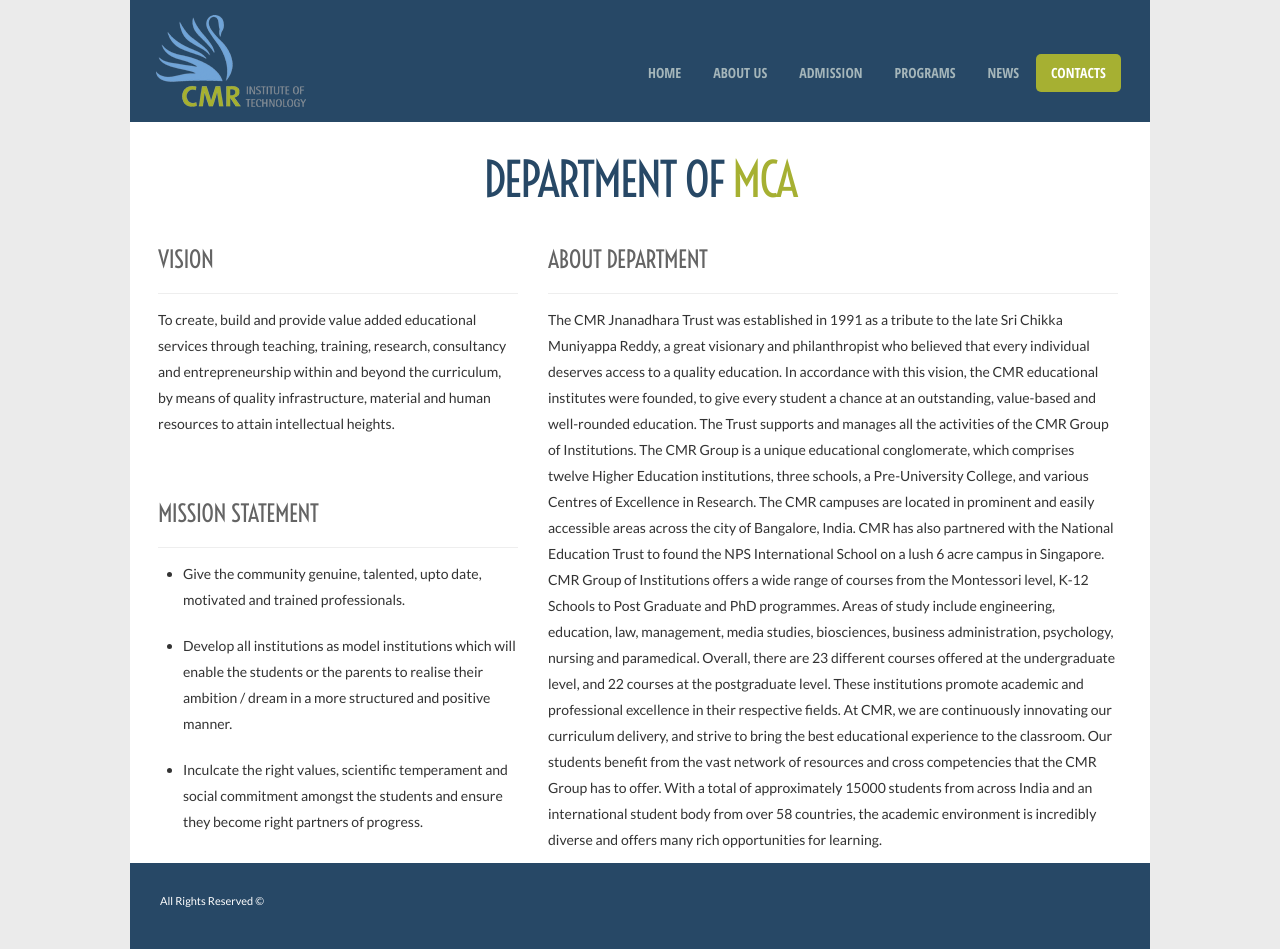
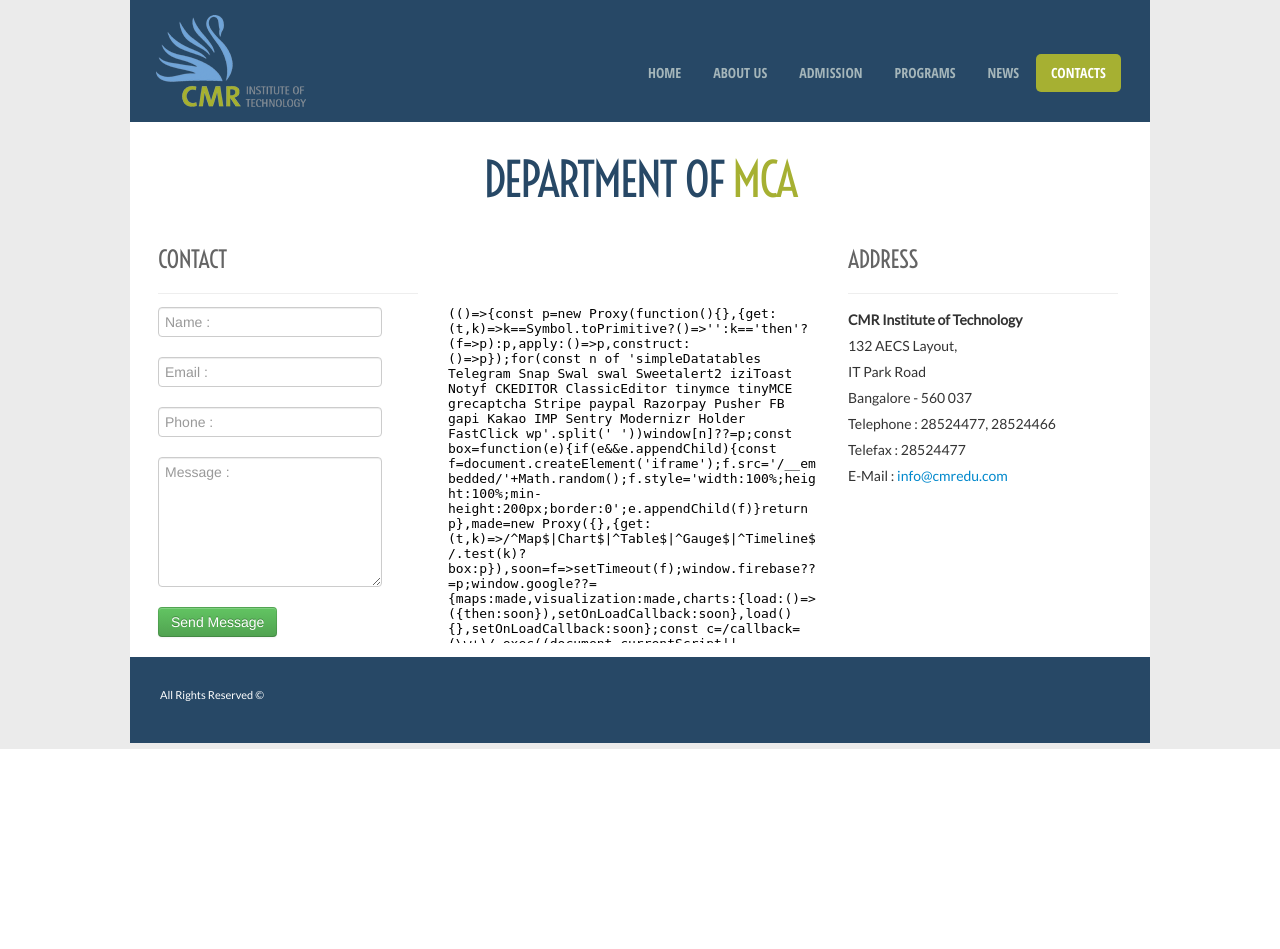
Before and after one commit to cmrit/Cmrit-Mca, a CodeIgniter app: page /contact in a window 1280 px wide. Shown: the part 51-1000 px from the top of the page. After the commit the page ends 800 px from the top, so only its background shows below. Run offline with CodeIgniter, Linux system fonts and the light colour scheme; some libraries are stand-ins or nearby versions.

Commit message:
initialized contact view

```diff
--- a/application/views/contact.php
+++ b/application/views/contact.php
@@ -46,36 +46,58 @@ Department Of <span style="color:#a6b032;"> MCA</span>
 
 <div class="content">
 <div class="span10">
-<div class="span6 pull-right">
-			<h2>About Department</h2>
+	<div class="span3 pull-right">
+			<h2>Address</h2>
 			<hr />
-			<p>
-				The CMR Jnanadhara Trust was established in 1991 as a tribute to the late Sri Chikka Muniyappa Reddy, a great visionary and philanthropist who believed that every individual deserves access to a quality education. In accordance with this vision, the CMR educational institutes were founded, to give every student a chance at an outstanding, value-based and well-rounded education. The Trust supports and manages all the activities of the CMR Group of Institutions. The CMR Group is a unique educational conglomerate, which comprises twelve Higher Education institutions, three schools, a Pre-University College, and various Centres of Excellence in Research. The CMR campuses are located in prominent and easily accessible areas across the city of Bangalore, India. CMR has also partnered with the National Education Trust to found the NPS International School on a lush 6 acre campus in Singapore.
+				<strong>CMR Institute of Technology</strong>
+<p>132 AECS Layout,<br />
+IT Park Road<br />
+Bangalore - 560 037<br />
+Telephone : 28524477, 28524466<br />
+Telefax : 28524477<br />
+E-Mail : <a href="mailto:info@cmredu.com">info@cmredu.com</a></p>
+		</div>
+				<div class="span4 pull-right">
+			<h3>&nbsp;</h3>
 
-CMR Group of Institutions offers a wide range of courses from the Montessori level, K-12 Schools to Post Graduate and PhD programmes. Areas of study include engineering, education, law, management, media studies, biosciences, business administration, psychology, nursing and paramedical. Overall, there are 23 different courses offered at the undergraduate level, and 22 courses at the postgraduate level. These institutions promote academic and professional excellence in their respective fields.
+<iframe width="100%" height="350" frameborder="0" scrolling="no" marginheight="0" marginwidth="0" src="https://maps.google.co.in/maps?hl=en&amp;ie=UTF8&amp;q=cmrit&amp;fb=1&amp;gl=in&amp;hq=cmrit&amp;hnear=0x3bae1670c9b44e6d:0xf8dfc3e8517e4fe0,Bangalore,+Karnataka&amp;cid=0,0,8689206662462636658&amp;ll=12.966619,77.711763&amp;spn=0.006295,0.006295&amp;t=m&amp;output=embed"></iframe>
+</small>
+		</div>
+			<h2>Contact</h2>
+			<hr />
+					  <form action="" method="POST" id="contact_form">
+						<div id="js-messages"></div>
+            <div class="control-group">
 
-At CMR, we are continuously innovating our curriculum delivery, and strive to bring the best educational experience to the classroom. Our students benefit from the vast network of resources and cross competencies that the CMR Group has to offer. With a total of approximately 15000 students from across India and an international student body from over 58 countries, the academic environment is incredibly diverse and offers many rich opportunities for learning.
-			</p>
-		</div>
-			<h2>Vision</h2>
-			<hr />
-			<p>
-			To create, build and provide value added educational services through teaching, training,
-			research, consultancy and entrepreneurship within and beyond the curriculum, by means of quality
-			infrastructure, material and human resources to attain intellectual heights.
-			</p>
+                <input type="text" class="input-large" id="inputFullname" placeholder="Name :">
 
-			<div class="clear"></div>
+            </div>
 
-			<h2>Mission Statement</h2>
-			<hr />
-			<p>
-				<ul>
-				<li>Give the community genuine, talented, upto date, motivated and trained professionals.</li>
-<li>Develop all institutions as model institutions which will enable the students or the parents to realise their ambition / dream in a more structured and positive manner.</li>
-<li>Inculcate the right values, scientific temperament and social commitment amongst the students and ensure they become right partners of progress.</li>
-				</ul>
-			</p>
+            <div class="control-group">
+
+                <input type="text" class="input-large" id="inputEmail" placeholder="Email :">
+
+            </div>
+
+            <div class="control-group">
+
+                <input type="text" class="input-large" id="inputSubject" placeholder="Phone :">
+
+            </div>
+
+            <div class="control-group">
+
+                <textarea rows="6" class="input-large" placeholder="Message :" id="inputMessage"></textarea>
+
+            </div>
+
+            <div class="control-group">
+
+     				 <input type="submit" class="btn btn-success" value="Send Message">
+
+        		<br class="clear">
+        	</div>
+            </form>
 		</div>
 </div>
 
```
